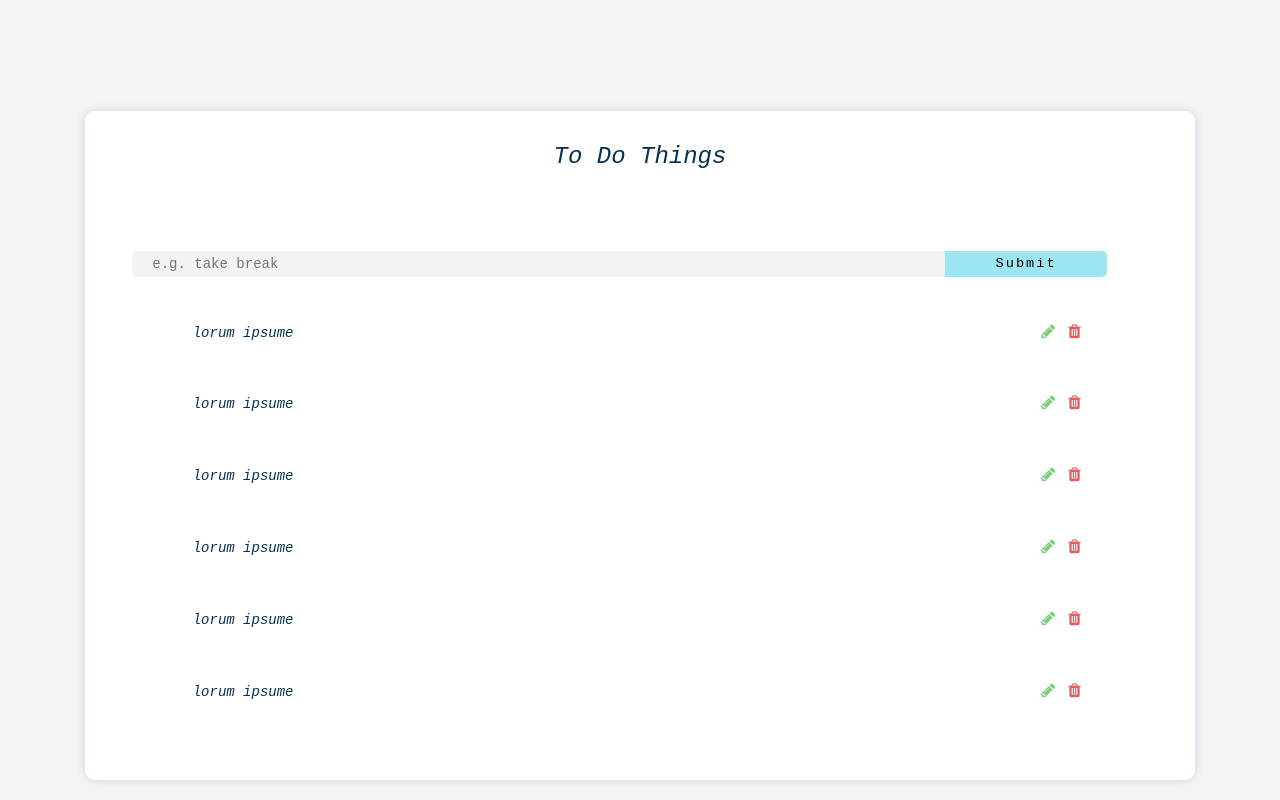
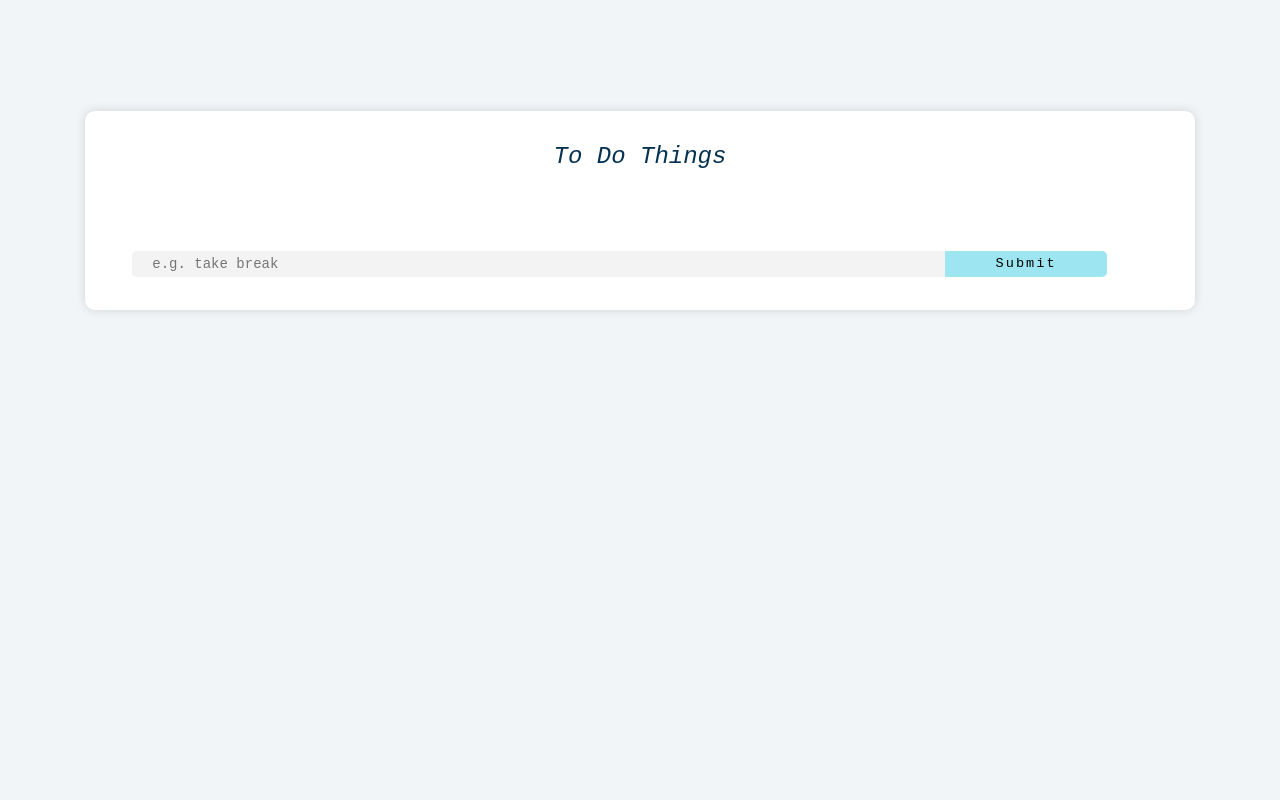
Before and after one commit to sahilrajput2223/to-do-app, a React (Create React App) app: page / in a window 1280 px wide. Built offline with nearby package versions, Linux system fonts and the light colour scheme.

Commit message:
Static Data List View Removed and Dynamic Data from to-do list added

```diff
--- a/src/DataListViewSection/DataListViewSection.js
+++ b/src/DataListViewSection/DataListViewSection.js
@@ -2,66 +2,25 @@ import React from "react"
 
 import "./DataListViewSection.css"
 
-const DataListViewSection = () => {
+const DataListViewSection = ({ taskList }) => {
     return (
         <React.Fragment>
             <div className="container">
                 <div className="row">
                     <div className="col-md-12 col-sm-12">
+                        {taskList.map((task) => {
+                            return (
                                 <div className="taskDetailsView row">
                                     <div className="col-md-6">
-                                lorum ipsume
+                                        {task.taskName}
                                     </div>
                                     <div className="col-md-6">
                                         <i className="fa fa-trash iconDesign" id="deleteIcon" aria-hidden="true"></i>
                                         <i className="fa fa-pencil iconDesign" id="editIcon" aria-hidden="true"></i>
                                     </div>
                                 </div>
-                        <div className="taskDetailsView row">
-                            <div className="col-md-6">
-                                lorum ipsume
-                            </div>
-                            <div className="col-md-6">
-                                <i className="fa fa-trash iconDesign" id="deleteIcon" aria-hidden="true"></i>
-                                <i className="fa fa-pencil iconDesign" id="editIcon" aria-hidden="true"></i>
-                            </div>
-                        </div>
-                        <div className="taskDetailsView row">
-                            <div className="col-md-6">
-                                lorum ipsume
-                            </div>
-                            <div className="col-md-6">
-                                <i className="fa fa-trash iconDesign" id="deleteIcon" aria-hidden="true"></i>
-                                <i className="fa fa-pencil iconDesign" id="editIcon" aria-hidden="true"></i>
-                            </div>
-                        </div>
-                        <div className="taskDetailsView row">
-                            <div className="col-md-6">
-                                lorum ipsume
-                            </div>
-                            <div className="col-md-6">
-                                <i className="fa fa-trash iconDesign" id="deleteIcon" aria-hidden="true"></i>
-                                <i className="fa fa-pencil iconDesign" id="editIcon" aria-hidden="true"></i>
-                            </div>
-                        </div>
-                        <div className="taskDetailsView row">
-                            <div className="col-md-6">
-                                lorum ipsume
-                            </div>
-                            <div className="col-md-6">
-                                <i className="fa fa-trash iconDesign" id="deleteIcon" aria-hidden="true"></i>
-                                <i className="fa fa-pencil iconDesign" id="editIcon" aria-hidden="true"></i>
-                            </div>
-                        </div>
-                        <div className="taskDetailsView row">
-                            <div className="col-md-6">
-                                lorum ipsume
-                            </div>
-                            <div className="col-md-6">
-                                <i className="fa fa-trash iconDesign" id="deleteIcon" aria-hidden="true"></i>
-                                <i className="fa fa-pencil iconDesign" id="editIcon" aria-hidden="true"></i>
-                            </div>
-                        </div>
+                            );
+                        })}
                     </div>
                 </div>
             </div>
--- a/src/MainSection/MainSection.js
+++ b/src/MainSection/MainSection.js
@@ -33,7 +33,7 @@ const MainSection = () => {
                         <div className="mainSection">
                             <h3>To Do Things</h3>
                             <DataEnterSection taskData={task} handleOnChangeEvent={handleOnChangeEvent} handleOnResetEvent={handleOnResetEvent} handleOnSubmitEvent={handleOnSubmitEvent} />
-                            <DataListViewSection />
+                            <DataListViewSection taskList={taskList} />
                         </div>
                     </div>
                 </div>
```
Lines whose indentation alone changed are shown as unchanged.
